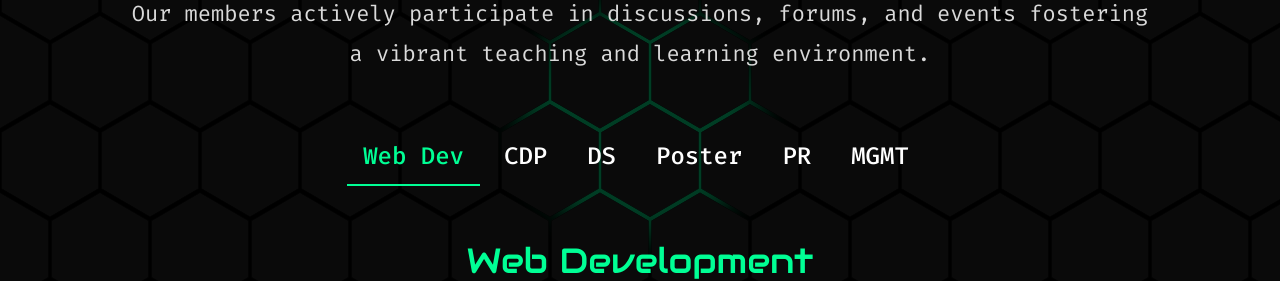
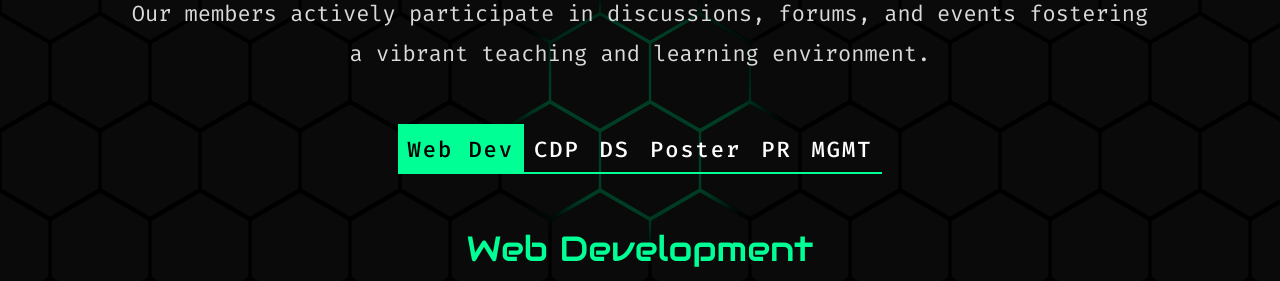
Before and after one commit to Hackerspace2023/Hackerspace-Portfolio, a React (Vite) app: page /members in a window 1280 px wide. Shown: the part 281-562 px from the top of the page. Built offline with nearby package versions, Linux system fonts and the light colour scheme.

Commit message:
members category updated

```diff
--- a/src/components/Category/MembersCategory.jsx
+++ b/src/components/Category/MembersCategory.jsx
@@ -65,24 +65,10 @@ const MembersCategory = ({ data, renderComponet }) => {
               </a>
             </li> */}
             {infoData.map((ele, index) => (
-              // <div
-              //   className={`categoryOptionItem membersCategory ${ele.title === selectedOption ? "active" : ""}`}
-              //   key={index}
-              //   onClick={() => handleOptionClick(ele, index)}
-              // >
-              //   {ele.shortForm}
-              // </div>
-              <li class="me-2">
-                <div
-                  class={`inline-block p-4 pb-3 border-b-2 border-transparent rounded-t-lg ${ele.title === selectedOption ? "text-primary border-b-primary" : "text-white"} hover:border-primary  hover:text-primary cursor-pointer`}
-                  aria-current="page"
-                  key={index}
-                  onClick={() => handleOptionClick(ele, index)}
-                >
-                  {ele.shortForm}
-                </div>
-              </li>
-            ))}
+            <div className={`categoryOptionItem membersCategory ${ele.title === selectedOption ? 'active' : ''}`} key={index} onClick={()=>handleOptionClick(ele,index)}>
+              {ele.shortForm}
+            </div>
+          ))}
           </ul>
         </div>
 
```
